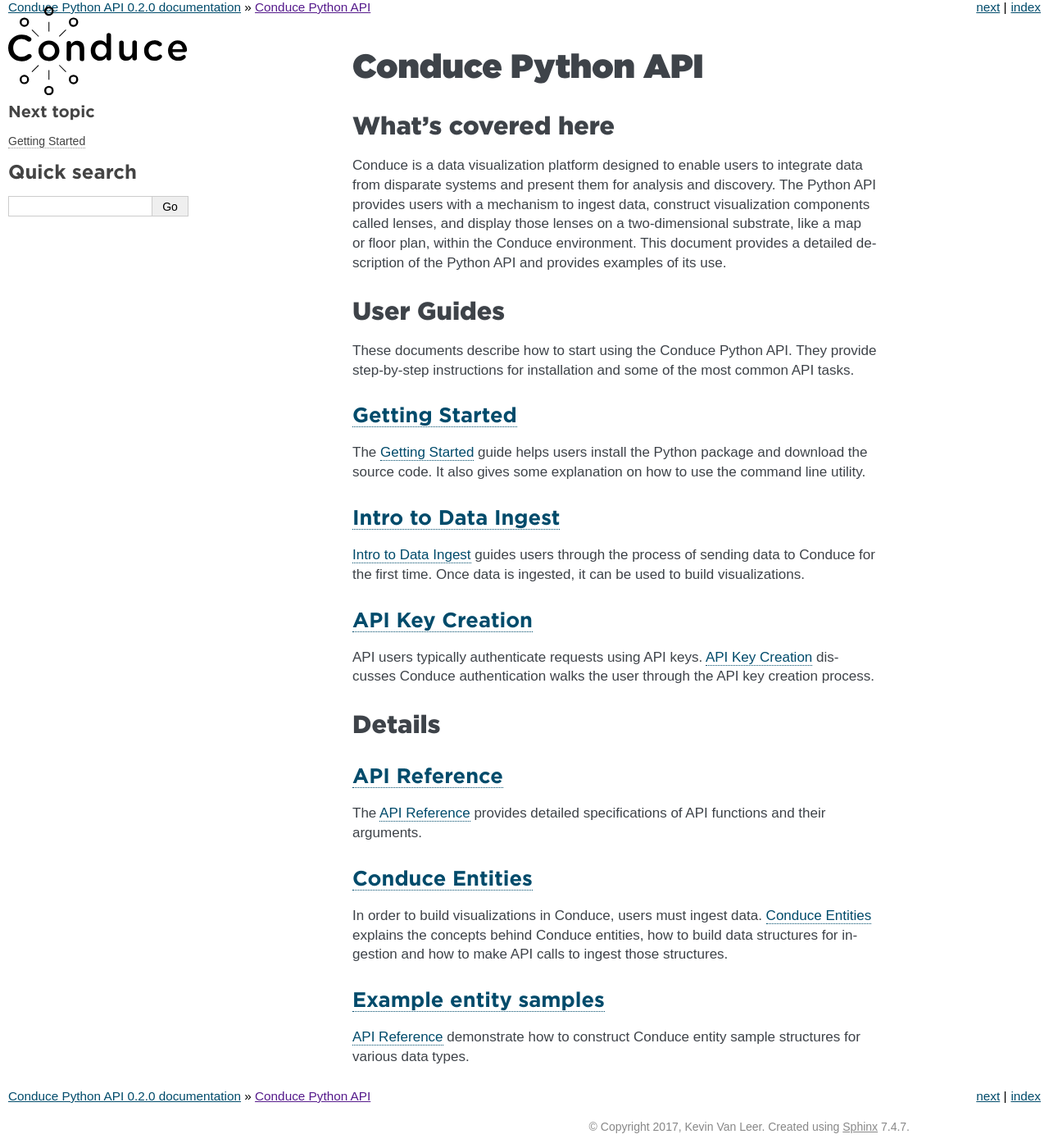
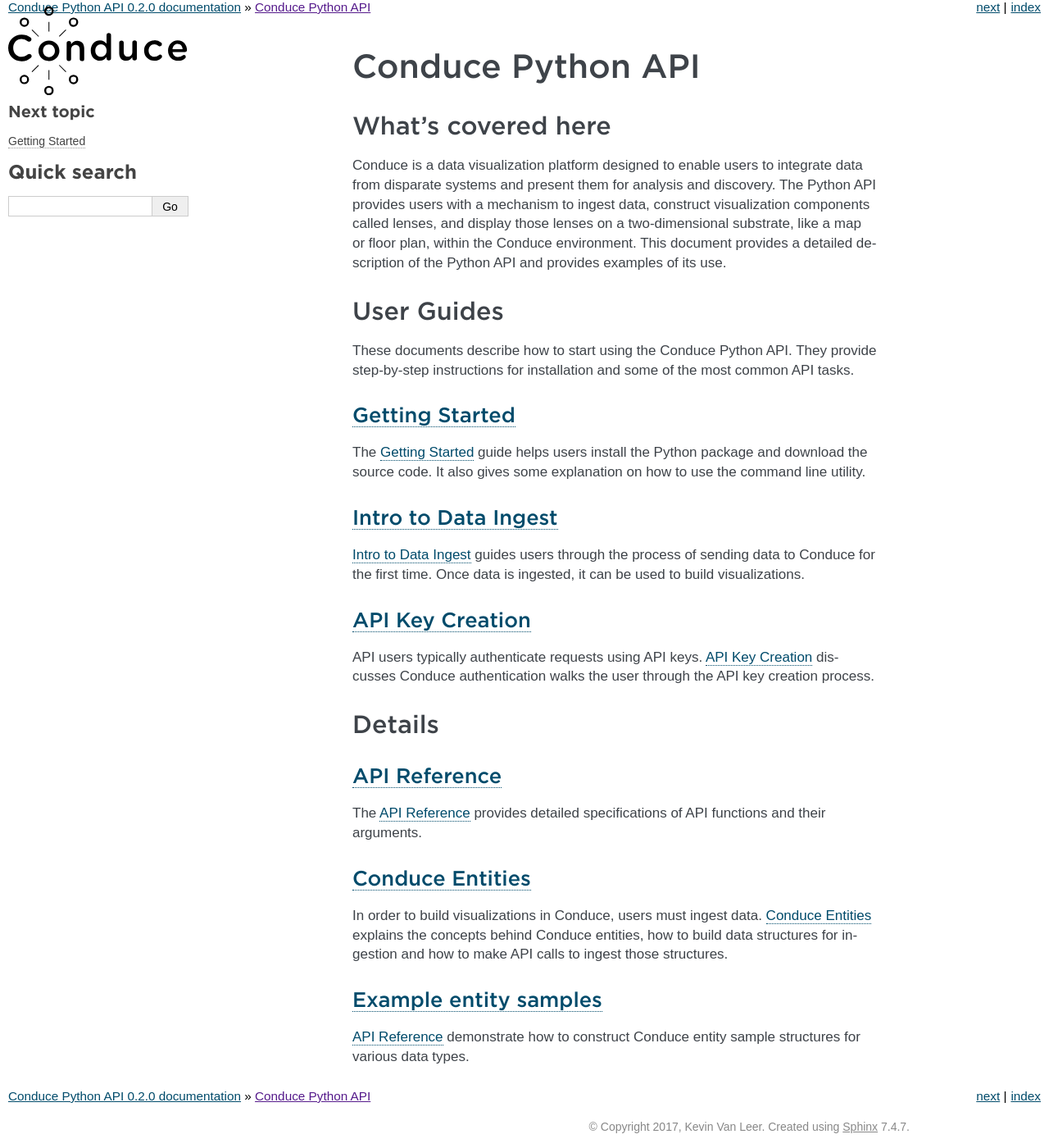
Before and after one commit to ConduceInc/conduce-python-api, a Sphinx documentation site: the page built from doc/source/index.rst, in a window 1280 px wide and 1400 px high. Shown: the whole window at 82% size. Built offline with Sphinx 7.4.7, drawn with Linux system fonts in a browser that asks for light colours; some web fonts are replaced; formulas are drawn with MathJax 3.

Commit message:
Got rid of nasty heavy fonts

```diff
--- a/doc/source/conduce-theme/static/conduce.css
+++ b/doc/source/conduce-theme/static/conduce.css
@@ -200,30 +200,13 @@
     text-decoration: underline;
 }
 
-div.body h1 {
-  font-family: 'Gotham Ultra', sans-serif;
-}
-
-div.body h2 {
-  font-family: 'Gotham Black', sans-serif;
-}
-
-div.body h3 {
-  font-family: 'Gotham Bold', sans-serif;
-}
-
-div.body h4,
-div.body h5,
-div.body h6 {
-  font-family: 'Gotham Medium', sans-serif;
-}
-
 div.body h1,
 div.body h2,
 div.body h3,
 div.body h4,
 div.body h5,
 div.body h6 {
+    font-family: 'Gotham Medium', sans-serif;
     font-weight: normal;
     margin: 30px 0px 10px 0px;
     padding: 0;
```
